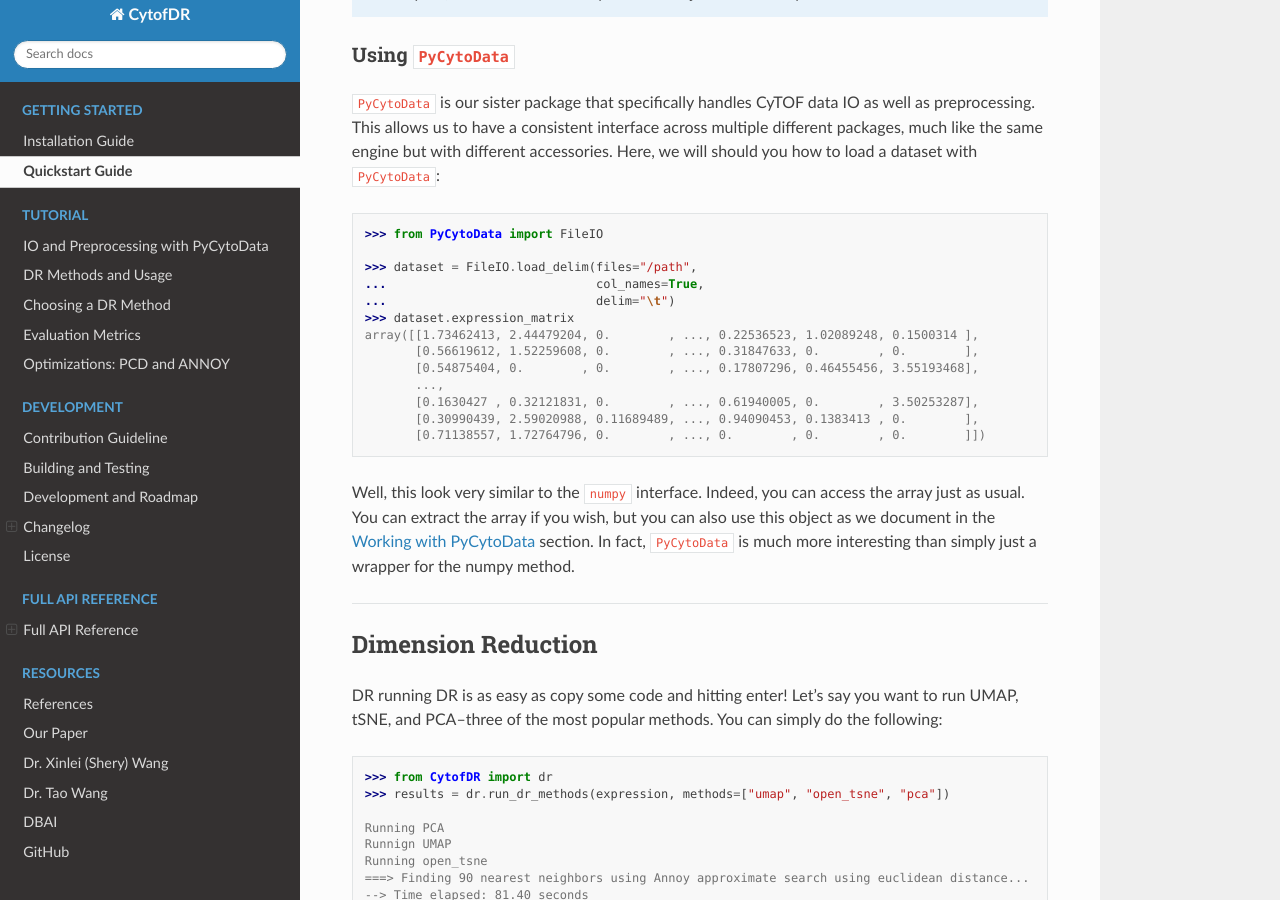
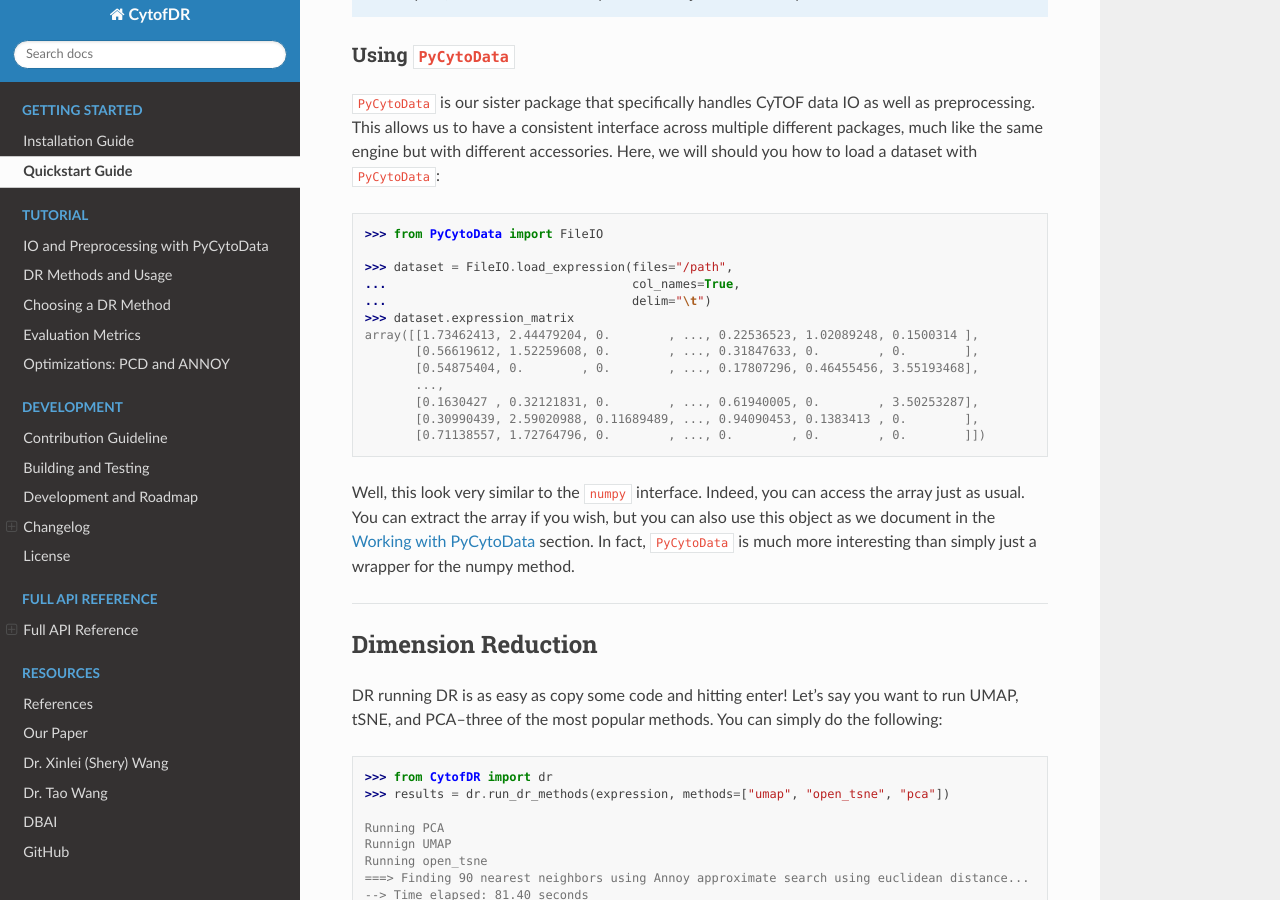
Before and after one commit to kevin931/CytofDR, a Sphinx documentation site: the page built from docs/source/quickstart.rst, in a window 1280 px wide and 900 px high, scrolled down 1057 px. Built offline with Sphinx 7.4.7 and the Read the Docs theme 2.0.0, drawn with Linux system fonts in a browser that asks for light colours.

Commit message:
Update for PyCytoData ``FileIO``

```diff
--- a/docs/source/quickstart.rst
+++ b/docs/source/quickstart.rst
@@ -56,9 +56,9 @@ with ``PyCytoData``:
 
     >>> from PyCytoData import FileIO
 
-    >>> dataset = FileIO.load_delim(files="/path",
-    ...                             col_names=True,
-    ...                             delim="\t")
+    >>> dataset = FileIO.load_expression(files="/path",
+    ...                                  col_names=True,
+    ...                                  delim="\t")
     >>> dataset.expression_matrix
     array([[1.73462413, 2.44479204, 0.        , ..., 0.22536523, 1.02089248, 0.1500314 ],
            [0.56619612, 1.52259608, 0.        , ..., 0.31847633, 0.        , 0.        ],
--- a/docs/source/tutorial/preprocessing.rst
+++ b/docs/source/tutorial/preprocessing.rst
@@ -78,7 +78,7 @@ own dataset:
 .. code-block:: python
 
     >>> from PyCytoData import FileIO
-    >>> exprs = FileIO.load_delim(dataset = "PATH_TO_EXPRS", col_names=True, delim="\t")
+    >>> exprs = FileIO.load_expression(dataset = "PATH_TO_EXPRS", col_names=True, delim="\t")
     >>> type(exprs)
     <class 'PyCytoData.data.PyCytoData'>
 
```
